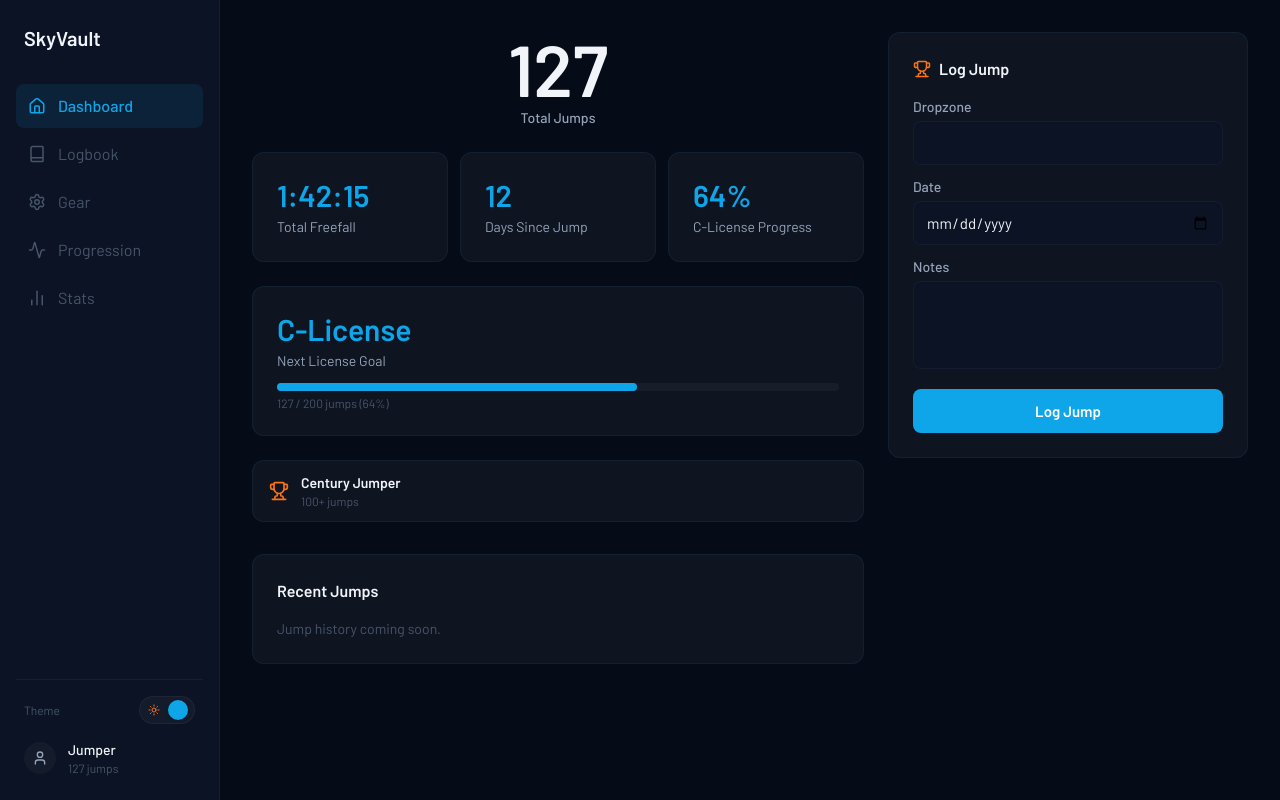
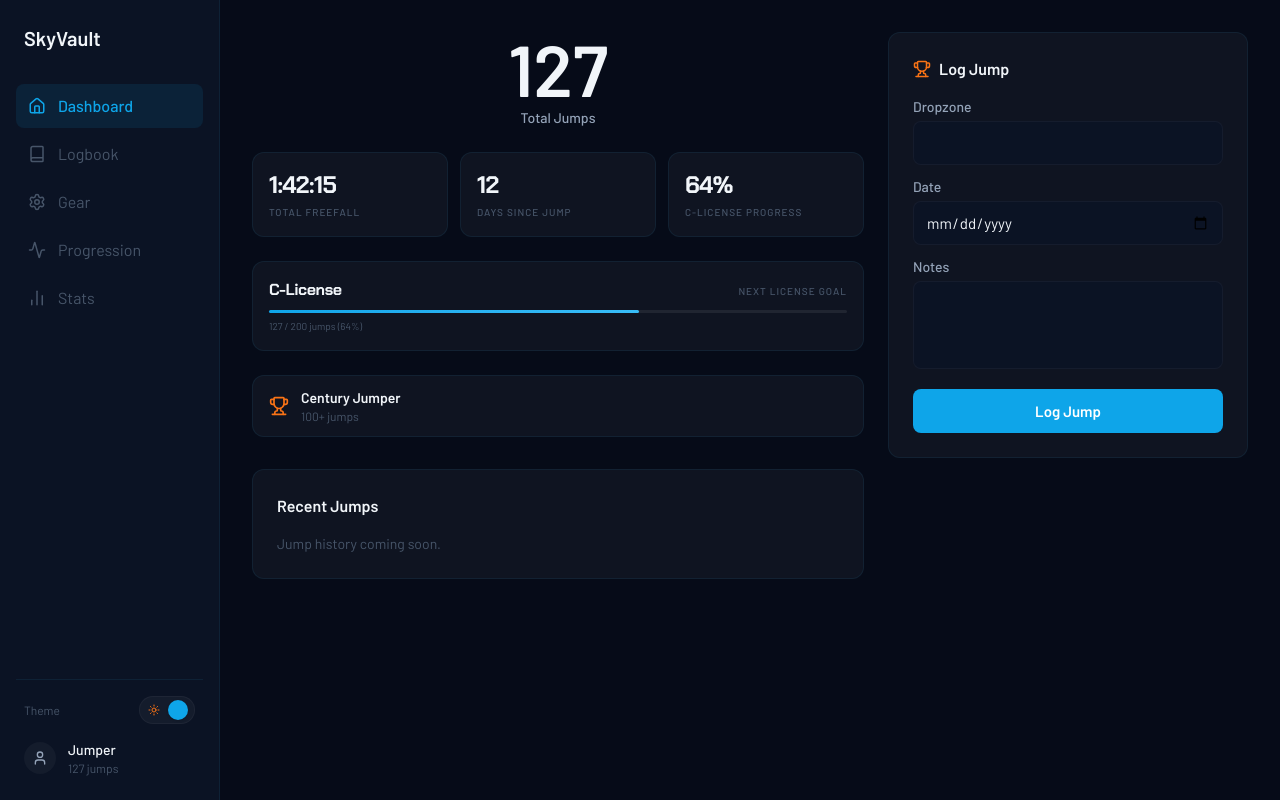
Before and after one commit to ioana996/skyvault-saas, a Next.js app: page / in a window 1280 px wide. Built offline with nearby package versions, Linux system fonts and the light colour scheme.

Commit message:
feat: update stat cards with Altitude typography and gradient progress

```diff
--- a/src/app/components/HeroStats/ProgressStatCard.tsx
+++ b/src/app/components/HeroStats/ProgressStatCard.tsx
@@ -16,11 +16,13 @@ const ProgressStatCard = ({
   progress,
 }: ProgressStatCardProps) => {
   return (
-    <Card className="p-6 min-w-[180px]">
-      <div className="text-3xl font-bold text-sky-primary">{title}</div>
-      <div className="text-sm text-sky-text-muted mt-1">{label}</div>
+    <Card className="p-4 min-w-[180px]">
+      <div className="flex items-baseline justify-between mb-2">
+        <div className="text-base font-display font-bold text-sky-text tracking-tight">{title}</div>
+        <div className="text-[10px] font-medium text-sky-text-subtle uppercase tracking-widest">{label}</div>
+      </div>
       <div
-        className="mt-3 w-full bg-sky-surface-mid rounded-full h-2"
+        className="w-full bg-sky-surface-high rounded-full h-[3px]"
         role="progressbar"
         aria-valuenow={progress}
         aria-valuemin={0}
@@ -28,11 +30,11 @@ const ProgressStatCard = ({
         aria-label={`${title} progress: ${progress}%`}
       >
         <div
-          className="bg-sky-primary h-2 rounded-full transition-all"
+          className="bg-gradient-to-r from-sky-primary to-sky-primary-bright h-[3px] rounded-full transition-all"
           style={{ width: `${progress}%` }}
         />
       </div>
-      <div className="text-xs text-sky-text-subtle mt-1">
+      <div className="text-[10px] text-sky-text-subtle mt-1.5">
         {current} / {required} jumps ({progress}%)
       </div>
     </Card>
--- a/src/app/components/HeroStats/StatCard.tsx
+++ b/src/app/components/HeroStats/StatCard.tsx
@@ -7,9 +7,9 @@ interface StatCardProps {
 
 const StatCard = ({ value, label }: StatCardProps) => {
   return (
-    <Card className="p-6">
-      <div className="text-3xl font-bold text-sky-primary">{value}</div>
-      <div className="text-sm text-sky-text-muted mt-1">{label}</div>
+    <Card className="p-4">
+      <div className="text-2xl font-display font-bold text-sky-text tracking-tight">{value}</div>
+      <div className="text-[10px] font-medium text-sky-text-subtle mt-1 uppercase tracking-widest">{label}</div>
     </Card>
   );
 };
```
